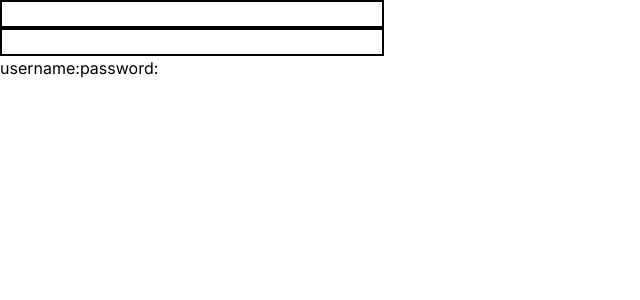
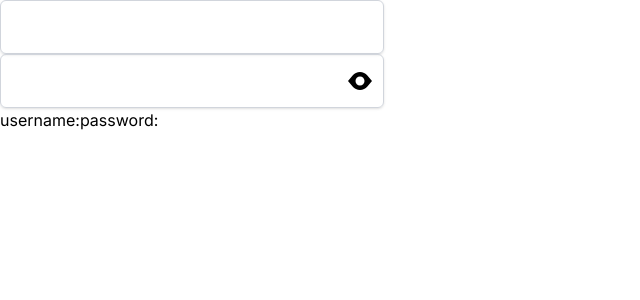
Before and after one commit to mk1MoreBugs/wrbmj, a Vue app in the folder frontend/: page / in a window 1280 px wide. Shown: the top 300 px of the page, without its empty margins (0-640 px from the left). Built offline with nearby package versions, Linux system fonts and the light colour scheme; the HTML template or start-up script is replaced by a standard one.

Commit message:
implement eye/eye-close button on password form

```diff
--- /dev/null
+++ b/frontend/src/assets/icons/eye-close.vue
@@ -0,0 +1,6 @@
+<template>
+<svg width="800px" height="800px" viewBox="0 0 16 16" fill="none" xmlns="http://www.w3.org/2000/svg">
+<path fill-rule="evenodd" clip-rule="evenodd" d="M16 16H13L10.8368 13.3376C9.96488 13.7682 8.99592 14 8 14C6.09909 14 4.29638 13.1557 3.07945 11.6953L0 8L3.07945 4.30466C3.14989 4.22013 3.22229 4.13767 3.29656 4.05731L0 0H3L16 16ZM5.35254 6.58774C5.12755 7.00862 5 7.48941 5 8C5 9.65685 6.34315 11 8 11C8.29178 11 8.57383 10.9583 8.84053 10.8807L5.35254 6.58774Z" fill="#000000"/>
+<path d="M16 8L14.2278 10.1266L7.63351 2.01048C7.75518 2.00351 7.87739 2 8 2C9.90091 2 11.7036 2.84434 12.9206 4.30466L16 8Z" fill="#000000"/>
+</svg>
+</template>
--- /dev/null
+++ b/frontend/src/assets/icons/eye.vue
@@ -0,0 +1,5 @@
+<template>
+<svg width="800px" height="800px" viewBox="0 0 16 16" fill="none" xmlns="http://www.w3.org/2000/svg">
+<path fill-rule="evenodd" clip-rule="evenodd" d="M0 8L3.07945 4.30466C4.29638 2.84434 6.09909 2 8 2C9.90091 2 11.7036 2.84434 12.9206 4.30466L16 8L12.9206 11.6953C11.7036 13.1557 9.90091 14 8 14C6.09909 14 4.29638 13.1557 3.07945 11.6953L0 8ZM8 11C9.65685 11 11 9.65685 11 8C11 6.34315 9.65685 5 8 5C6.34315 5 5 6.34315 5 8C5 9.65685 6.34315 11 8 11Z" fill="#000000"/>
+</svg>
+</template>
--- a/frontend/src/components/LoginCard.vue
+++ b/frontend/src/components/LoginCard.vue
@@ -1,13 +1,27 @@
 <script setup lang="ts">
 import { reactive } from "vue"
 import type { UserCredentials } from "@/models/UserCredentials.ts"
+import PasswordInput from "@/components/PasswordInput.vue"
+
 const userCredentials = reactive<UserCredentials>({ username: "", password: "" })
+
+const handlePasswordInput = (newValue: string) => {
+  userCredentials.password = newValue;
+};
 </script>
 
 <template>
   <div class="w-96 flex flex-col">
-    <input class="border-2 border-solid" type="text" v-model="userCredentials.username" />
-    <input class="border-2 border-solid" type="password" v-model="userCredentials.password" /> <!--Replace with a separate component -->
+    <input
+      class="block w-full p-2 pr-10 border border-gray-300 rounded-md shadow-sm focus:ring-indigo-500 focus:border-indigo-500 sm:text-sm min-h-[54px]"
+      type="text"
+      v-model.trim="userCredentials.username" />
+        <PasswordInput
+          id=""
+          label=""
+          :value=userCredentials.password
+          @update:value="handlePasswordInput"
+      />
   </div>
 
   <div class="w-96 flex flex-row">
--- /dev/null
+++ b/frontend/src/components/PasswordInput.vue
@@ -0,0 +1,56 @@
+<script setup lang="ts">
+import { ref, computed } from "vue"
+import type { InputTypeHTMLAttribute } from "vue"
+import EyeIcon from '@/assets/icons/eye.vue'
+import EyeCloseIcon from '@/assets/icons/eye-close.vue'
+
+const props = defineProps<{
+  id: string
+  value: string
+  label: string
+}>()
+
+const emit = defineEmits<{
+  (e: "update:value", value: string): void
+}>()
+
+const showPassword = ref(false)
+
+const togglePasswordVisibility = () => {
+  showPassword.value = !showPassword.value
+}
+
+const inputType = computed<InputTypeHTMLAttribute>(() => {
+  return showPassword.value ? "text" : "password"
+})
+
+const handleInput = (event: Event) => {
+  const target = event.target as HTMLInputElement
+  emit("update:value", target.value)
+}
+</script>
+
+<template>
+  <div class="relative">
+    <input
+      :id="id"
+      :type="inputType"
+      :value="value"
+      @input="handleInput"
+      class="block w-full p-2 pr-10 border border-gray-300 rounded-md shadow-sm focus:ring-indigo-500 focus:border-indigo-500 sm:text-sm min-h-[54px]"
+      v-bind="$attrs"
+    />
+
+    <button
+      type="button"
+      class="absolute inset-y-0 right-0 px-3 flex items-center justify-center max-w-[48px]"
+      @click="togglePasswordVisibility"
+      :title="showPassword ? 'Hide password' : 'Show password'"
+      :aria-label="showPassword ? 'Hide password' : 'Show password'"
+    >
+      <EyeCloseIcon
+        v-if="showPassword"/>
+      <EyeIcon v-else/>
+    </button>
+  </div>
+</template>
--- a/frontend/src/models/UserCredentials.ts
+++ b/frontend/src/models/UserCredentials.ts
@@ -1,4 +1,4 @@
 export interface UserCredentials {
   username: string
-  password: String
+  password: string
 }
```
